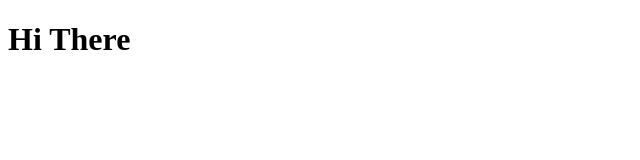
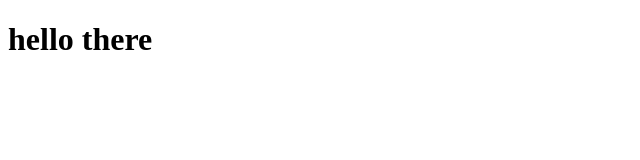
Before and after one commit to Programming-Club-IAU/Week-1, a plain HTML site: page index.html in a window 1280 px wide. Shown: the whole page, without its empty margins (0-640 px from the left). Drawn offline with Linux system fonts and the light colour scheme.

Commit message:
commit 2

```diff
--- a/index.html
+++ b/index.html
@@ -8,7 +8,7 @@
 </head>
 
 <body>
-    <h1>Hi There</h1>
+    <h1> hello there</h1>
 </body>
 
 </html>
```
